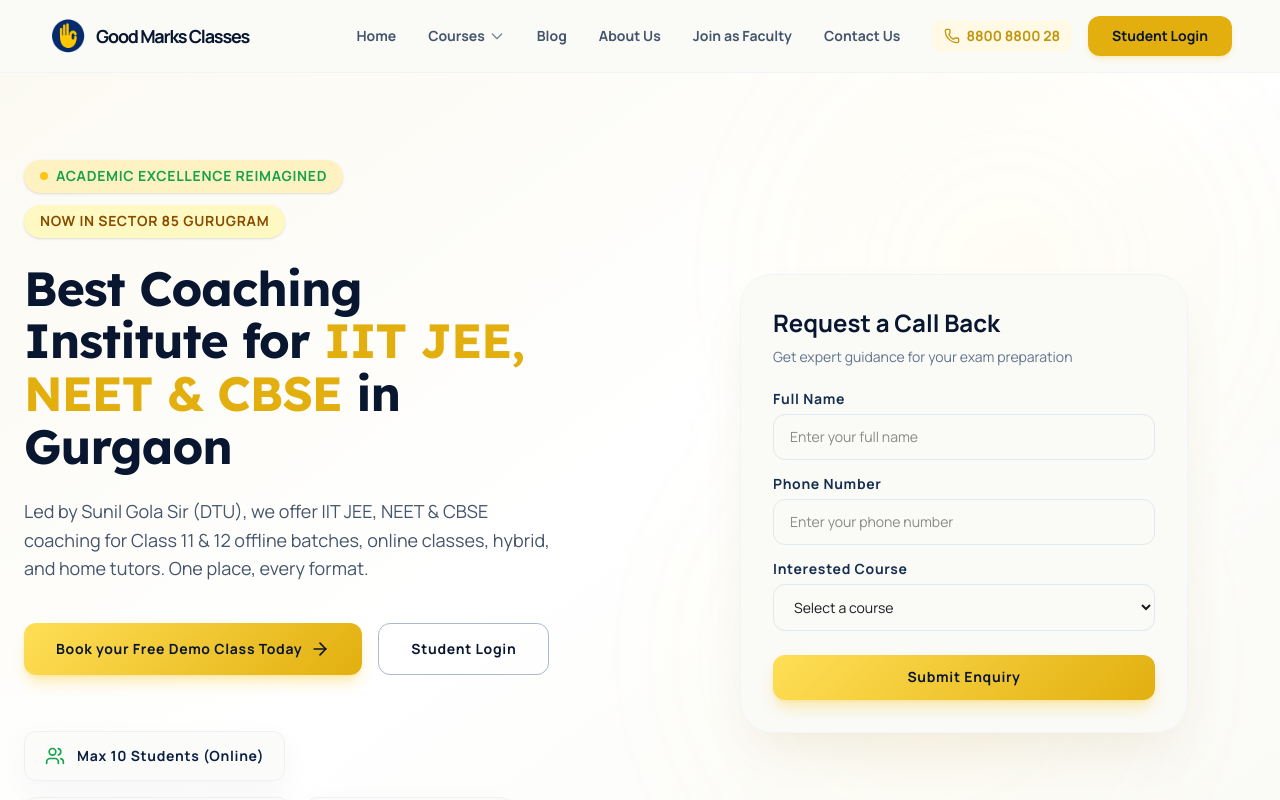
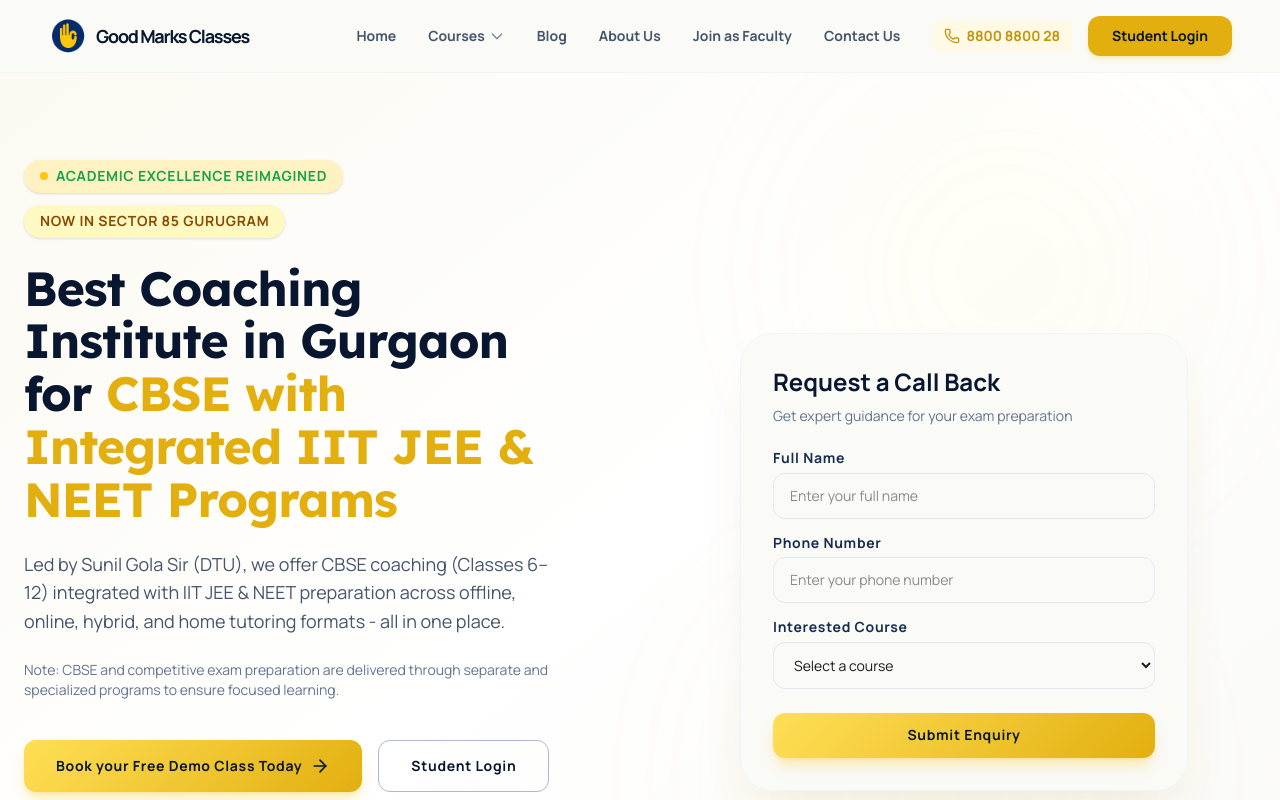
Before and after one commit to team229/goodmarkswebsite, a React (Vite) app: page / in a window 1280 px wide. Shown: the top 800 px of the page. Built offline with nearby package versions, Linux system fonts and the light colour scheme.

Commit message:
Update homepage hero copy and tighten section spacing

```diff
--- a/src/pages/Home.tsx
+++ b/src/pages/Home.tsx
@@ -136,10 +136,13 @@
                   </div>
                 </div>
                 <h1 className="font-h1 text-secondary-900 leading-[1.1] text-5xl lg:text-6xl tracking-tight">
-                  Best Coaching Institute for <span className="text-transparent bg-clip-text bg-gradient-to-r from-primary-600 to-primary-600">IIT JEE, NEET & CBSE</span> in Gurgaon
+                  Best Coaching Institute in Gurgaon for <span className="text-transparent bg-clip-text bg-gradient-to-r from-primary-600 to-primary-600">CBSE with Integrated IIT JEE & NEET Programs</span>
                 </h1>
                 <p className="font-body-lg text-slate-600 max-w-xl text-lg leading-relaxed">
-                  Led by Sunil Gola Sir (DTU), we offer IIT JEE, NEET & CBSE coaching for Class 11 & 12 offline batches, online classes, hybrid, and home tutors. One place, every format.
+                  Led by Sunil Gola Sir (DTU), we offer CBSE coaching (Classes 6–12) integrated with IIT JEE & NEET preparation across offline, online, hybrid, and home tutoring formats - all in one place.
+                </p>
+                <p className="text-sm text-slate-500 max-w-xl">
+                  Note: CBSE and competitive exam preparation are delivered through separate and specialized programs to ensure focused learning.
                 </p>
 
                 <div className="flex flex-col sm:flex-row gap-4 pt-4">
@@ -297,9 +300,9 @@
         </section>
 
         {/* Dedicated Subject Classes */}
-        <section className="py-section-padding-lg bg-offwhite border-b border-slate-100" id="live-classes">
+        <section className="py-16 md:py-20 bg-offwhite border-b border-slate-100" id="live-classes">
           <div className="max-w-container-max mx-auto px-6">
-            <div className="text-center mb-16">
+            <div className="text-center mb-10">
               <h2 className="font-h2 mb-4 text-secondary-900">Dedicated Subject Classes</h2>
               <p className="text-primary-700 text-xl font-bold max-w-2xl mx-auto mb-2">Are you facing difficulties with a specific subject?</p>
               <p className="text-slate-600 text-lg max-w-2xl mx-auto mb-4">Master it with our highly-focused, expert-led sessions designed exclusively for CBSE, IIT JEE, and NEET preparation.</p>
@@ -386,9 +389,9 @@
         </section>
 
         {/* Offerings Section */}
-        <section className="py-24 bg-offwhite/50" id="offerings">
+        <section className="py-16 md:py-20 bg-offwhite/50" id="offerings">
           <div className="max-w-container-max mx-auto px-6">
-            <div className="text-center mb-16">
+            <div className="text-center mb-10">
               <h2 className="font-h2 mb-4 text-secondary-900">Everything You Need to Succeed</h2>
               <p className="text-slate-600 text-lg max-w-2xl mx-auto">Flexible learning options tailored to your specific needs.</p>
             </div>
```
